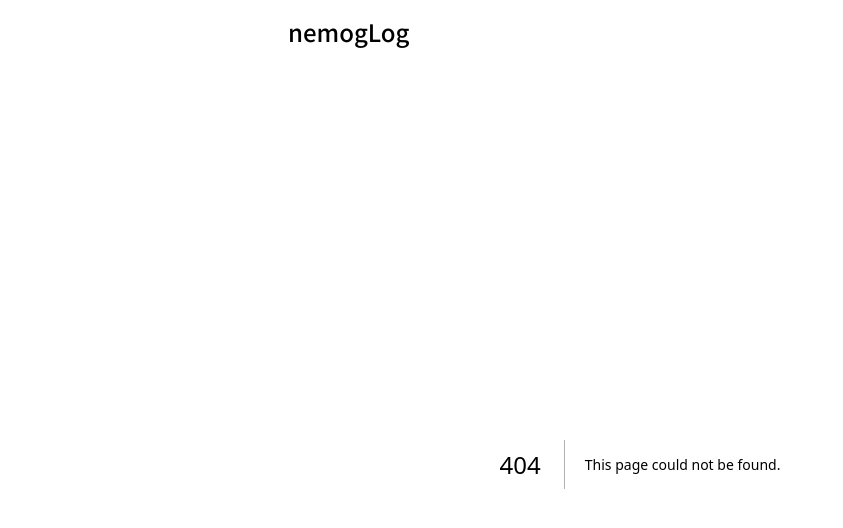
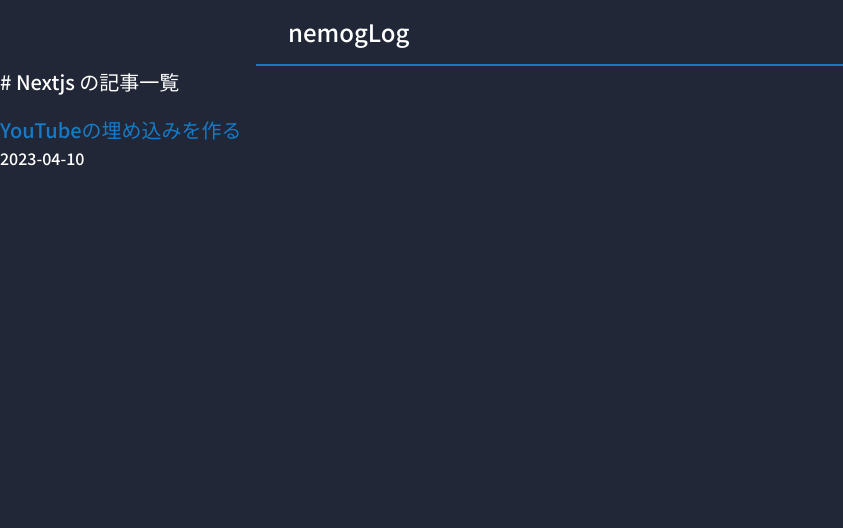
Before and after one commit to nemog9/NextBlog, a Next.js app: page /tags/Nextjs in a window 1280 px wide. Before the commit this address had no page. Shown: the top 528 px of the page, without its empty margins (0-843 px from the left). Built offline with nearby package versions, Linux system fonts and the light colour scheme.

Commit message:
タグ機能実装（とりあえず）

```diff
--- a/_posts/2023/04/0401.md
+++ b/_posts/2023/04/0401.md
@@ -1,6 +1,9 @@
 ---
 title: "0401テスト"
 date: "2023-04-01"
+tags:
+ - test
+ - test2
 ---
 
 本文はとくにありません。
--- a/_posts/2023/04/youtube-embed.md
+++ b/_posts/2023/04/youtube-embed.md
@@ -1,6 +1,9 @@
 ---
 title: 'YouTubeの埋め込みを作る'
 date: '2023-04-10'
+tags:
+ - 'Nextjs'
+ - 'blog'
 ---
 
 ## 完成形
--- a/interfaces/post.ts
+++ b/interfaces/post.ts
@@ -8,6 +8,7 @@ type PostType = {
         url: string;
     };
     content: string;
+    tags: string[];
 };
 
 export default PostType;
--- a/lib/api.ts
+++ b/lib/api.ts
@@ -52,3 +52,12 @@ export const getAllPosts = (fields: string[] = []) => {
         .sort((post1, post2) => (post1.date > post2.date ? -1 : 1));
     return posts;
 };
+
+export const getAllTags = () => {
+    const allPosts = getAllPosts(['tags'])
+        .filter((post) => post.tags)
+        .map((post) => post.tags);
+    const tags = allPosts.flat();
+    const tagSet = new Set(tags);
+    return Array.from(tagSet).sort();
+};
--- a/pages/_app.tsx
+++ b/pages/_app.tsx
@@ -1,5 +1,5 @@
 import '../styles/globals.css';
-import { ThemeProvider } from '@mui/material';
+import { Box, Divider, ThemeProvider } from '@mui/material';
 import { Noto_Sans_JP } from 'next/font/google';
 import Layout from '../components/Layout';
 import theme from '../theme';
@@ -15,6 +15,21 @@ export default function App({ Component, pageProps }) {
                 }
             `}</style>
             <Layout />
+            <Box
+                sx={{
+                    px: 2,
+                }}
+            >
+                <Divider
+                    sx={{
+                        borderColor: 'primary.main',
+                        borderBottomWidth: 2,
+                        mx: 4,
+                        maxWidth: '48rem',
+                        m: 'auto',
+                    }}
+                />
+            </Box>
             <Component {...pageProps} />
         </ThemeProvider>
     );
--- /dev/null
+++ b/pages/tags/[slug].tsx
@@ -0,0 +1,65 @@
+import { Box, Typography } from '@mui/material';
+import Link from 'next/link';
+import { getAllPosts, getAllTags } from '../../lib/api';
+
+const Tag = ({ filteredPosts, tagName }) => {
+    return (
+        <>
+            <Typography variant='h6'># {tagName} の記事一覧</Typography>
+            {filteredPosts.map(({ title, date, slug }) => {
+                return (
+                    <Box sx={{ py: 2 }} key={slug}>
+                        <Link href={{ pathname: '/[slug]', query: { slug: slug } }}>
+                            <Typography
+                                variant='h6'
+                                sx={{
+                                    color: 'primary.main',
+                                }}
+                            >
+                                {title}
+                            </Typography>
+                            <Typography sx={{ p: 0 }}>{date}</Typography>
+                        </Link>
+                    </Box>
+                );
+            })}
+        </>
+    );
+};
+
+type Params = {
+    params: {
+        slug: string;
+    };
+};
+
+export const getStaticProps = async ({ params }: Params) => {
+    const allPosts = getAllPosts(['title', 'date', 'slug', 'coverImage', 'except', 'tags']);
+    const filteredPosts = allPosts
+        .filter((post) => post.tags)
+        .filter((post) => post.tags.includes(params.slug));
+
+    return {
+        props: {
+            filteredPosts: filteredPosts,
+            tagName: params.slug,
+        },
+    };
+};
+
+export const getStaticPaths = async () => {
+    const allTags = getAllTags();
+
+    return {
+        paths: allTags.map((tag) => {
+            return {
+                params: {
+                    slug: tag,
+                },
+            };
+        }),
+        fallback: false,
+    };
+};
+
+export default Tag;
--- a/styles/globals.css
+++ b/styles/globals.css
@@ -46,6 +46,9 @@ body {
 a {
     color: inherit;
     text-decoration: none;
+    /* :hover {
+        color: #167ac6;
+    } */
 }
 
 p {
```
Also changed, not shown: pages/[slug].tsx (+16 -0 lines), pages/index.tsx (+3 -17 lines), pages/tags/index.tsx (added, +35 -0 lines).
